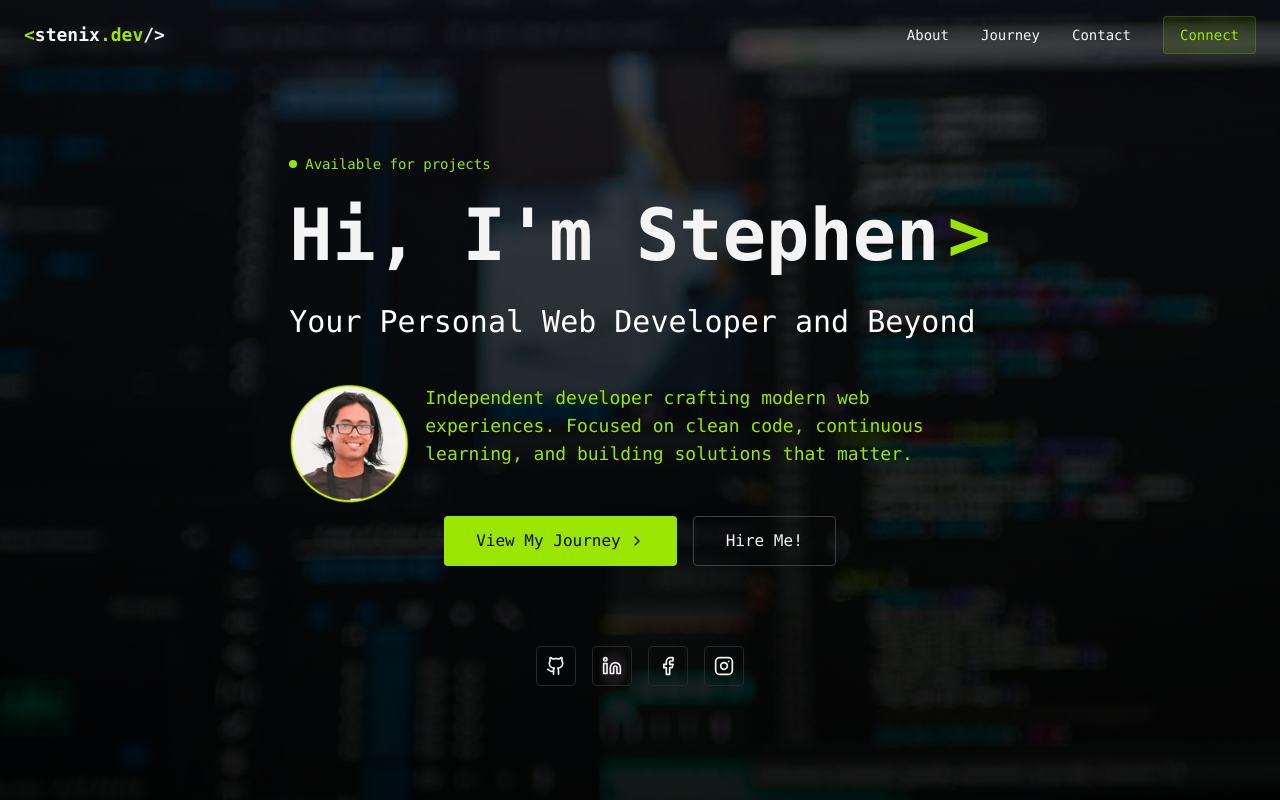
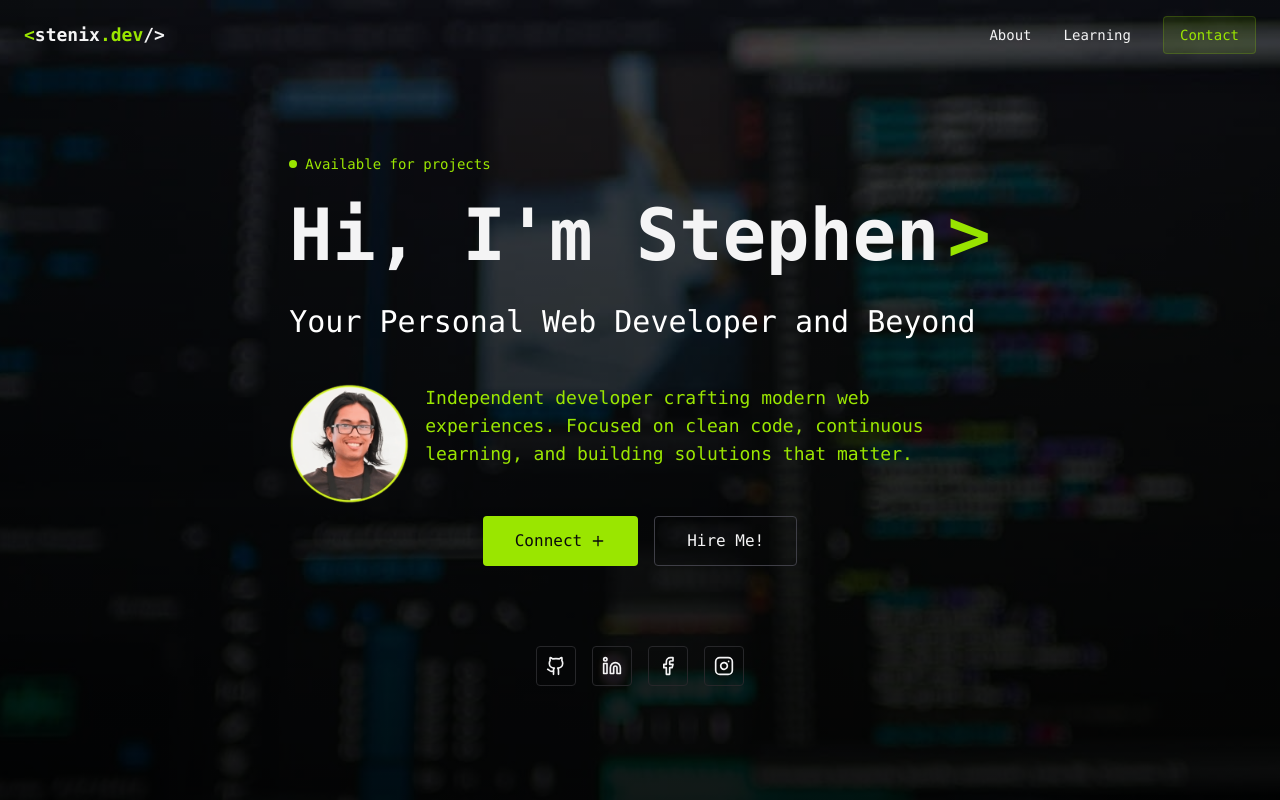
Before and after one commit to StenixDev/stenix.dev, a React (Vite) app: page / in a window 1280 px wide. Shown: the top 800 px of the page. Built offline with nearby package versions, Linux system fonts and the light colour scheme.

Commit message:
[sdev] - feat scroll to top fixing bug

```diff
--- a/src/App.tsx
+++ b/src/App.tsx
@@ -77,8 +77,8 @@ function App() {
 
       <About />
 
-      {/* Journey Section */}
-      <section id='journey' className='py-10 md:py-24 px-6'>
+      {/* Learning Section */}
+      <section id='learning' className='py-10 md:py-24 px-6'>
         <div className='max-w-6xl mx-auto'>
           <div className=' p-8 border border-zinc-800 rounded-lg bg-zinc-900/30'>
             <div className='flex items-start gap-4'>
@@ -108,7 +108,7 @@ function App() {
       </section>
 
       {/* Contact Section */}
-      <Contact />
+      <Contact scrollToSection={scrollToSection} />
     </div>
   );
 }
--- a/src/components/About.tsx
+++ b/src/components/About.tsx
@@ -3,7 +3,10 @@ import { skills } from '../data/content';
 
 function About() {
   return (
-    <section id='about' className='py-10 md:py-32  px-6 bg-zinc-900/50'>
+    <section
+      id='about'
+      className='py-10 md:py-32  px-6 bg-zinc-900/50 scroll-mt-20'
+    >
       <div className='max-w-4xl mx-auto'>
         <div className='grid md:grid-cols-2 gap-12'>
           <div>
--- a/src/components/Contact.tsx
+++ b/src/components/Contact.tsx
@@ -5,12 +5,16 @@ import { projects } from '../data/content';
 
 import ContactForm from './ContactForm';
 
-function Contact() {
+function Contact({
+  scrollToSection,
+}: {
+  scrollToSection: (section: string) => void;
+}) {
   const [isSent, setIsSent] = useState<boolean>(false);
   const year = new Date().getFullYear();
 
   return (
-    <section id='contact' className='px-6 py-10 md:pt-32 pb-10  bg-zinc-900/50'>
+    <section className='px-6 py-10 md:pt-32 pb-10  bg-zinc-900/50'>
       <div className='max-w-6xl mx-auto'>
         <div className='flex flex-col md:flex-row gap-10'>
           <div className='flex-1'>
@@ -36,16 +40,27 @@ function Contact() {
               ))}
             </div>
           </div>
-          <div className=' flex flex-col flex-1'>
+          <div id='contact' className=' flex flex-col flex-1 scroll-mt-20'>
             <div className='flex items-center gap-3 mb-12'>
               <Mail className='w-6 h-6 text-lime-400' />
               <h2 className='text-3xl font-bold'>Let's Connect</h2>
             </div>
 
             {isSent ? (
-              "Thanks for reaching out! I've received your message and will get back to you soon."
+              <div className='border  rounded-lg p-6 border-lime-400 bg-zinc-900/50'>
+                <div className='flex items-center justify-between mb-4'></div>
+                <h3 className='text-xl font-semibold mb-3 text-lime-400 '>
+                  Thanks for reaching out!
+                </h3>
+                <p className='text-zinc-400 text-sm mb-4 leading-relaxed'>
+                  I've received your message and will get back to you soon.
+                </p>
+              </div>
             ) : (
-              <ContactForm setIsSent={setIsSent} />
+              <ContactForm
+                scrollToSection={scrollToSection}
+                setIsSent={setIsSent}
+              />
             )}
           </div>
         </div>
--- a/src/components/ContactForm.tsx
+++ b/src/components/ContactForm.tsx
@@ -1,7 +1,13 @@
 import { useRef, useState } from 'react';
 import emailjs from '@emailjs/browser';
 
-function ContactForm({ setIsSent }: { setIsSent: (value: boolean) => void }) {
+function ContactForm({
+  setIsSent,
+  scrollToSection,
+}: {
+  setIsSent: boolean;
+  scrollToSection: (section: string) => void;
+}) {
   const [isSending, setIsSending] = useState<boolean>(false);
 
   const form = useRef<HTMLFormElement | null>(null);
@@ -46,6 +52,7 @@ function ContactForm({ setIsSent }: { setIsSent: (value: boolean) => void }) {
         () => {
           console.log('SUCCESS!');
           setIsSent(true);
+          scrollToSection('contact');
         },
         (error) => {
           console.log('FAILED...', error.text);
--- a/src/components/Hero.tsx
+++ b/src/components/Hero.tsx
@@ -1,10 +1,4 @@
-import {
-  Github,
-  Linkedin,
-  Facebook,
-  Instagram,
-  ChevronRight,
-} from 'lucide-react';
+import { Github, Linkedin, Facebook, Instagram, Plus } from 'lucide-react';
 import profile from '../assets/profile.png';
 
 type HeroProps = {
@@ -45,12 +39,13 @@ function Hero({ typeText, stephen, scrollToSection }: HeroProps) {
             clean code, continuous learning, and building solutions that matter.
           </p>
           <div className='flex flex-wrap gap-4 justify-center'>
-            <button
-              onClick={() => scrollToSection('journey')}
+            <a
               className='px-8 py-3 bg-lime-400 text-zinc-950 rounded hover:bg-lime-500 transition-colors font-medium flex items-center gap-2'
+              href='https://www.linkedin.com/in/stephemarkg/'
+              target='_blank'
             >
-              View My Journey <ChevronRight className='w-4 h-4' />
-            </button>
+              Connect <Plus className='w-4 h-4' />
+            </a>
             <button
               onClick={() => scrollToSection('contact')}
               className='px-8 py-3 border border-zinc-700 rounded hover:border-lime-400 hover:text-lime-400 transition-colors font-medium cursor-pointer'
--- a/src/components/Navigation.tsx
+++ b/src/components/Navigation.tsx
@@ -34,22 +34,20 @@ function Navigation({
 
         {/* Desktop Menu */}
         <div className='hidden md:flex items-center gap-8'>
-          {['about', 'journey', 'contact'].map((item) => (
+          {['about', 'learning'].map((item) => (
             <button
               key={item}
               onClick={() => scrollToSection(item)}
-              className={`text-sm hover:text-lime-400 transition-colors capitalize ${activeSection === item ? 'text-lime-400' : 'text-white-400'}`}
+              className={`cursor-pointer text-sm hover:text-lime-400 transition-colors capitalize ${activeSection === item ? 'text-lime-400' : 'text-white-400'}`}
             >
               {item}
             </button>
           ))}
           <a
-            href='https://github.com/StenixDev'
-            target='_blank'
-            rel='noopener noreferrer'
-            className='px-4 py-2 bg-lime-400/10 text-lime-400 rounded border border-lime-400/20 hover:bg-lime-400/20 transition-colors text-sm'
+            onClick={() => scrollToSection('contact')}
+            className='px-4 py-2 bg-lime-400/10 text-lime-400 rounded border border-lime-400/20 hover:bg-lime-400/20 transition-colors text-sm cursor-pointer'
           >
-            Connect
+            Contact
           </a>
         </div>
 
--- a/src/data/content.ts
+++ b/src/data/content.ts
@@ -34,4 +34,5 @@ export const skills = [
   { name: 'AI-Assisted Development (LLMs, automation, tooling)', level: 90 },
   { name: 'DevOps & Deployment (CI/CD, VPS, Hosting)', level: 85 },
   { name: 'Security & Cybersecurity Fundamentals', level: 75 },
+  { name: 'Creative & Media Production', level: 85 },
 ];
```
